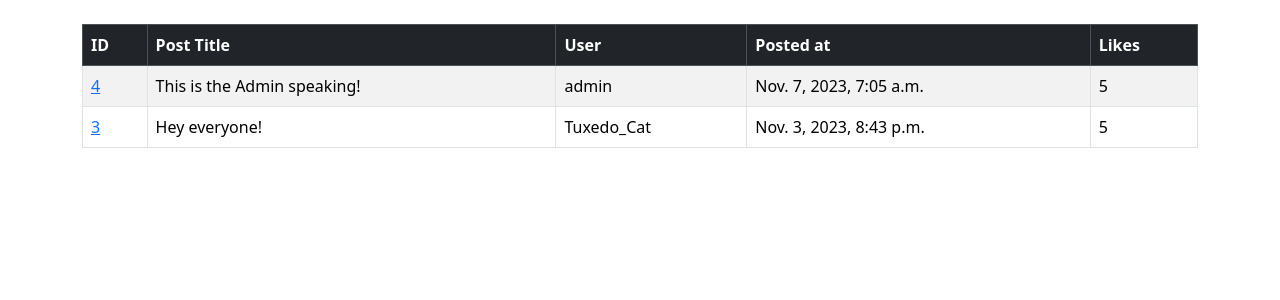
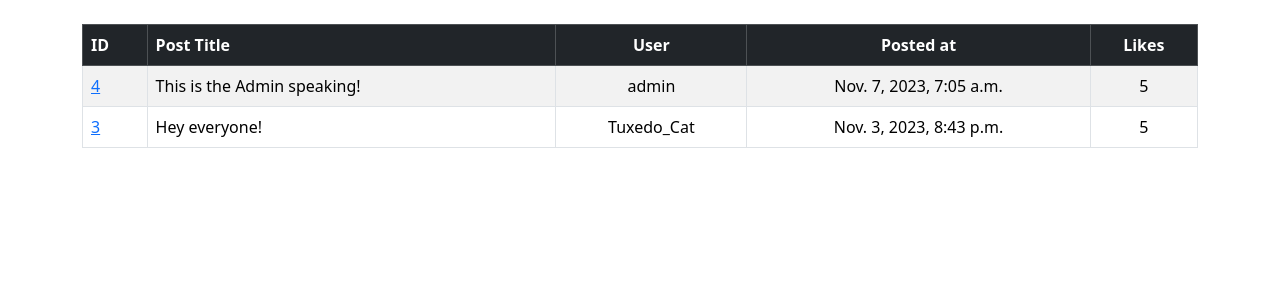
Before and after one commit to etooley77/site_main, a Django app: page / in a window 1280 px wide. Shown: the part 56-356 px from the top of the page. Run offline with Django 4.2, Linux system fonts and the light colour scheme; a user stored in the database is signed in; data comes from the database, SQL or seed files in the repository.

Commit message:
Edited some text alignment

```diff
--- a/site_forums/templates/home.html
+++ b/site_forums/templates/home.html
@@ -10,9 +10,9 @@
     <tr>
       <th scope="col">ID</th>
       <th scope="col">Post Title</th>
-      <th scope="col">User</th>
-      <th scope="col">Posted at</th>
-      <th scope="col">Likes</th>
+      <th scope="col" style="text-align: center;">User</th>
+      <th scope="col" style="text-align: center;">Posted at</th>
+      <th scope="col" style="text-align: center;">Likes</th>
     </tr>
   </thead>
   <tbody>
@@ -22,9 +22,9 @@
             <tr>
                 <td><a href="{% url 'post' post.id %}">{{ post.id }}</a></td>
                 <td>{{ post.title }}</td>
-                <td>{{ post.username }}</td>
-                <td>{{ post.created_at }}</td>
-                <td> {{ 5 }} </td>
+                <td style="text-align: center;">{{ post.username }}</td>
+                <td style="text-align: center;">{{ post.created_at }}</td>
+                <td style="text-align: center;"> {{ 5 }} </td>
             </tr>
         {% endfor %}
 
```
